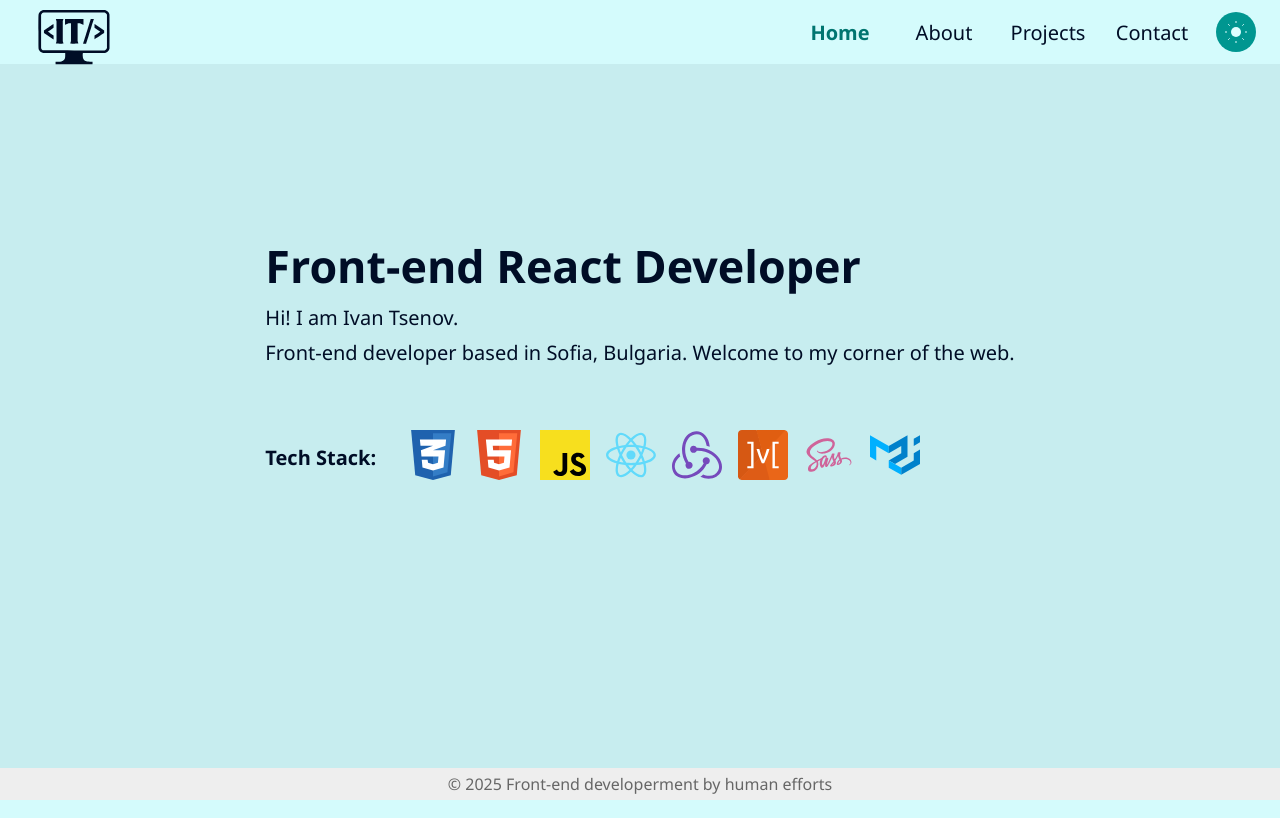
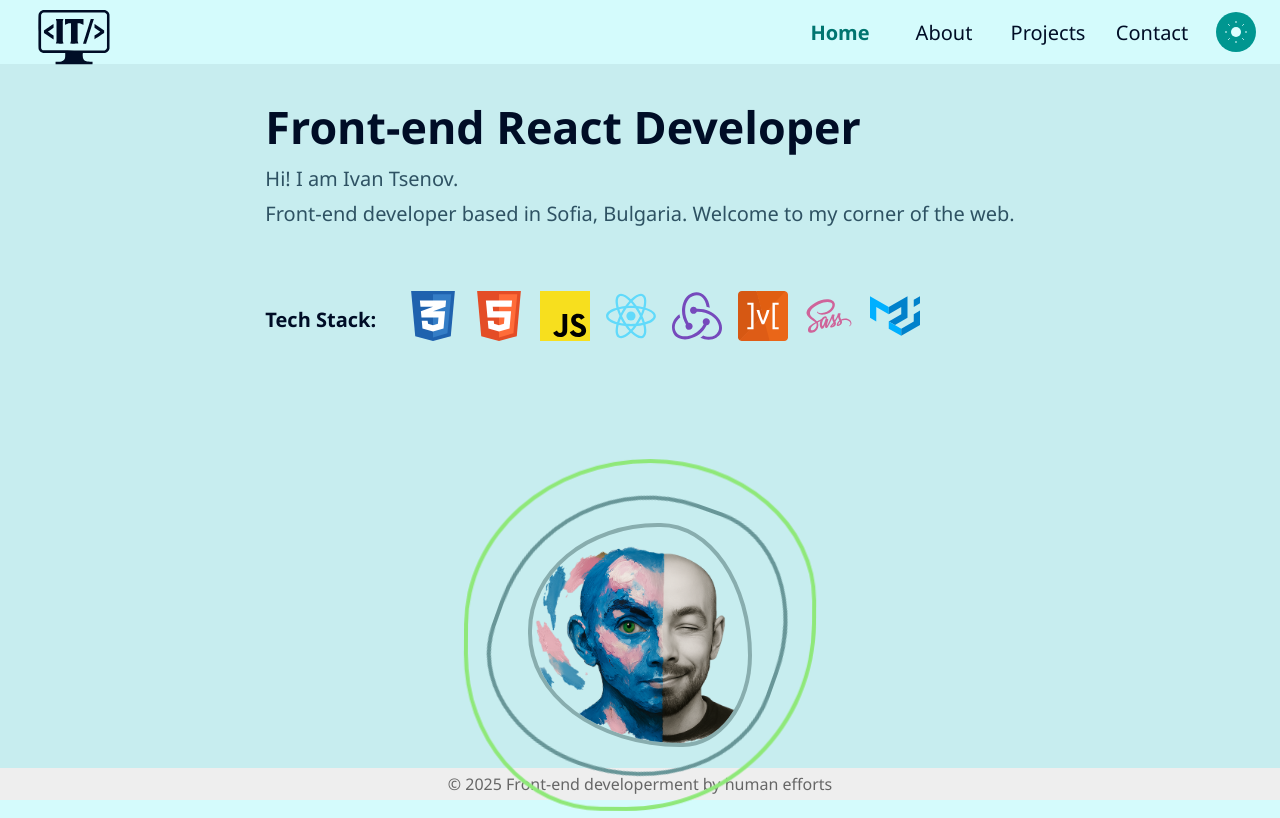
Before and after one commit to I-Tsenov/Portfolio, a React (Vite) app in the folder frontend/: page / in a window 1280 px wide. Built offline with nearby package versions, Linux system fonts and the light colour scheme; no server answers.

Commit message:
bubble frame animation

```diff
--- /dev/null
+++ b/frontend/src/components/BubbleFrame/BubbleFrame.module.scss
@@ -0,0 +1,116 @@
+@use 'sass:list';
+@use '@styles/design.scss' as *;
+
+.bubbleFrame {
+    position: relative;
+    overflow: visible;
+    width: 100%; // fill available space
+    max-width: max(150px, 25vw); // cap at your prop (300px by default)
+    aspect-ratio: 1 / 1; // always a square
+    border-radius: 50%;
+    --mask-color: var(--border-muted, #a1e4ce);
+}
+
+.bubble {
+    position: absolute;
+    top: 50%;
+    left: 50%;
+    transform-origin: center center;
+    transform: translate(-50%, -50%);
+}
+
+.image {
+    display: block;
+    width: 110%;
+    height: 110%;
+    object-fit: cover;
+    user-select: none;
+    pointer-events: none;
+}
+
+// your desired start/end sizes and timings
+$start-sizes: (70%, 90%, 110%);
+$end-sizes: (70%, 85%, 110%);
+$pulse-times: (3.5s, 4.5s, 5.5s);
+$blob-times: (6s, 7s, 8s);
+$rotate-times: (18s, 22s);
+$rotate-dir: (normal, reverse);
+$colors: (var(--border-muted, #ddd), var(--border, #bbb), var(--highlight, #888));
+$delays: (0s, 0.4s, 0.8s);
+
+// Bubble 1 (your white “mask” + image) — unchanged
+.bubble1 {
+    width: list.nth($start-sizes, 1);
+    height: list.nth($start-sizes, 1);
+    overflow: hidden;
+    border: 4px solid var(--mask-color);
+    border-radius: 50%;
+    box-sizing: border-box;
+    z-index: 3;
+    animation:
+        bubble-pulse-1 list.nth($pulse-times, 1) ease-in-out infinite,
+        bubble-blob-1 list.nth($blob-times, 1) ease-in-out infinite;
+}
+
+// Bubbles 2 & 3
+@for $i from 2 through 3 {
+    $start: list.nth($start-sizes, $i);
+    $end: list.nth($end-sizes, $i);
+    $pulse: list.nth($pulse-times, $i);
+    $blob: list.nth($blob-times, $i);
+    $delay: list.nth($delays, $i);
+    $color: list.nth($colors, $i);
+    $r-time: list.nth($rotate-times, $i - 1);
+    $r-dir: list.nth($rotate-dir, $i - 1);
+
+    .bubble#{$i} {
+        width: $start;
+        height: $start;
+        border: 4px solid $color;
+        border-radius: 50%;
+        box-sizing: border-box;
+        z-index: #{10 - $i};
+
+        animation:
+            bubble-pulse-#{$i} #{$pulse} ease-in-out infinite #{$delay},
+            bubble-blob-#{$i} #{$blob} ease-in-out infinite #{$delay},
+            bubble-rotate-#{$i} #{$r-time} linear infinite #{$r-dir};
+    }
+}
+
+// Keyframes (unchanged)
+@for $i from 1 through 3 {
+    @keyframes bubble-pulse-#{$i} {
+        0%,
+        100% {
+            width: list.nth($start-sizes, $i);
+            height: list.nth($start-sizes, $i);
+        }
+        50% {
+            width: list.nth($end-sizes, $i);
+            height: list.nth($end-sizes, $i);
+        }
+    }
+    @keyframes bubble-blob-#{$i} {
+        0%,
+        100% {
+            border-radius: 60% 40% 30% 70% / 50% 60% 40% 50%;
+        }
+        33% {
+            border-radius: 30% 60% 70% 40% / 60% 30% 60% 40%;
+        }
+        66% {
+            border-radius: 50% 50% 40% 60% / 40% 60% 50% 60%;
+        }
+    }
+}
+@for $i from 2 through 3 {
+    @keyframes bubble-rotate-#{$i} {
+        from {
+            transform: translate(-50%, -50%) rotate(0deg);
+        }
+        to {
+            transform: translate(-50%, -50%) rotate(360deg);
+        }
+    }
+}
--- /dev/null
+++ b/frontend/src/components/BubbleFrame/BubbleFrame.tsx
@@ -0,0 +1,26 @@
+import React from 'react';
+import styles from './BubbleFrame.module.scss';
+
+type BubbleFrameProps = {
+    src: string;
+    alt?: string;
+    size?: string;
+    className?: string;
+};
+
+const BubbleFrame: React.FC<BubbleFrameProps> = ({ src, alt = '', className = '' }) => {
+    return (
+        <div className={`${styles.bubbleFrame}${className ? ` ${className}` : ''}`}>
+            {/* 1. Center bubble clips its child image */}
+            <div className={`${styles.bubble} ${styles.bubble1}`}>
+                <img src={src} alt={alt} className={styles.image} />
+            </div>
+
+            {/* 2. Two outer border-only shells */}
+            <div className={`${styles.bubble} ${styles.bubble2}`} />
+            <div className={`${styles.bubble} ${styles.bubble3}`} />
+        </div>
+    );
+};
+
+export default BubbleFrame;
--- /dev/null
+++ b/frontend/src/components/BubbleFrame/index.ts
@@ -0,0 +1,3 @@
+import BubbleFrame from './BubbleFrame';
+
+export default BubbleFrame;
--- a/frontend/src/pages/Home/Home.module.scss
+++ b/frontend/src/pages/Home/Home.module.scss
@@ -3,19 +3,22 @@
 .mainWrapper {
     display: flex;
     position: relative;
+    flex-wrap: wrap;
     flex-direction: row;
     justify-content: center;
     align-items: center;
+    padding-top: 2rem;
     margin: auto;
-    gap: 10rem;
+    gap: 8rem;
     height: calc(100% - 7rem);
     width: 80%;
 
-    // @include responsiveDown(md) {
-    //     .bubbleWrap {
-    //         display: none;
-    //     }
-    // }
+    @include responsiveDown(lg) {
+        gap: 2rem;
+        // .bubbleWrap {
+        //     display: none;
+        // }
+    }
 }
 
 .introduction {
@@ -24,6 +27,10 @@
     text-align: left;
     gap: $pad-sm;
     color: var(--text);
+
+    p {
+        color: var(--text-muted);
+    }
 }
 
 .title {
--- a/frontend/src/pages/Home/Home.tsx
+++ b/frontend/src/pages/Home/Home.tsx
@@ -1,8 +1,8 @@
 import React from 'react';
 import FlexBox from '@src/components/FlexBox';
-// import myImage from '@assets/face_abstract_web.png';
+import myImage from '@assets/face_abstract_web.png';
 import styles from './Home.module.scss';
-// import BubbleFrame from '@src/components/BubbleFrame';
+import BubbleFrame from '@src/components/BubbleFrame';
 import IconStack from './IconStack';
 
 const Home: React.FC = () => {
@@ -16,7 +16,7 @@ const Home: React.FC = () => {
                 </section>
                 <IconStack />
             </FlexBox>
-            {/* <BubbleFrame src={myImage} alt="Picture of myself" size="500px" className="bubbleWrap" /> */}
+            <BubbleFrame src={myImage} alt="Picture of myself" className="bubbleWrap" />
         </div>
     );
 };
```
